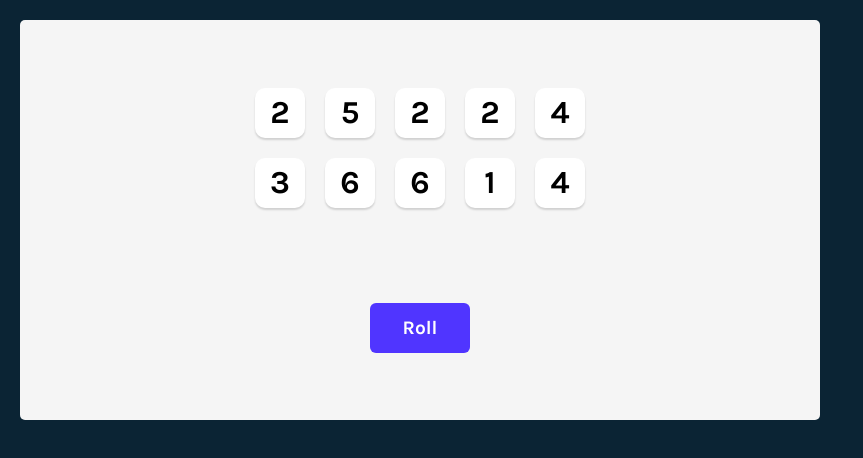
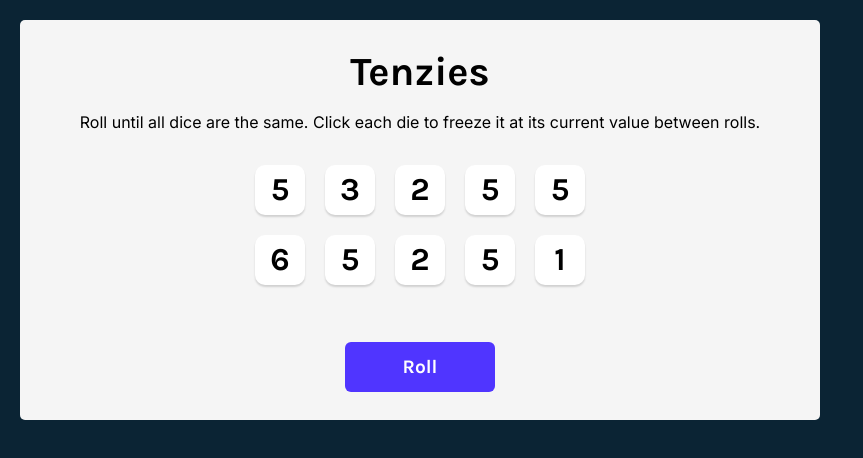
Before and after one commit to JacobYZ/tenzies-game, a React (Vite) app: page / in a window 1280 px wide. Shown: the top 458 px of the page, without its empty margins (0-863 px from the left). Built offline with nearby package versions, Linux system fonts and the light colour scheme.

Commit message:
Add react-confetti package and implement tenzies feature

```diff
--- a/package.json
+++ b/package.json
@@ -11,6 +11,7 @@
   },
   "dependencies": {
     "react": "^18.2.0",
+    "react-confetti": "^6.1.0",
     "react-dom": "^18.2.0"
   },
   "devDependencies": {
--- a/src/App.jsx
+++ b/src/App.jsx
@@ -1,49 +1,56 @@
 import React from "react";
+import Confetti from "react-confetti";
 import Die from "./components/Die";
 import { nanoid } from "nanoid";
 
 export default function App() {
   const [dice, setDice] = React.useState(allNewDice());
+  const [tenzies, setTenzies] = React.useState(false);
+
+  React.useEffect(() => {
+    const allHeld = dice.every((die) => die.isHeld);
+    const firstValue = dice[0].value;
+    const allSameValue = dice.every((die) => die.value === firstValue);
+    if (allHeld && allSameValue) {
+      setTenzies(true);
+    }
+  }, [dice]);
+
+  function generateNewDie() {
+    return {
+      value: Math.ceil(Math.random() * 6),
+      isHeld: false,
+      id: nanoid(),
+    };
+  }
 
   function allNewDice() {
     const newDice = [];
     for (let i = 0; i < 10; i++) {
-      newDice.push({
-        value: Math.ceil(Math.random() * 6),
-        isHeld: false,
-        id: nanoid(),
-      });
+      newDice.push(generateNewDie());
     }
     return newDice;
   }
 
   function rollDice() {
-    setDice(allNewDice());
+    if (!tenzies) {
+      setDice((oldDice) =>
+        oldDice.map((die) => {
+          return die.isHeld ? die : generateNewDie();
+        })
+      );
+    } else {
+      setTenzies(false);
+      setDice(allNewDice());
+    }
   }
 
-  /**
-   * Challenge: Update the `holdDice` function to flip
-   * the `isHeld` property on the object in the array
-   * that was clicked, based on the `id` prop passed
-   * into the function.
-   *
-   * Hint: as usual, there's > 1 way to accomplish this.
-   * I'll be using `dice.map()` and checking for the `id`
-   * of the die to determine which one to flip `isHeld` on,
-   * but you can do whichever way makes the most sense to you.
-   */
   function holdDice(id) {
-    setDice((prevDice) => {
-      return prevDice.map((die) => {
-        if (die.id === id) {
-          return {
-            ...die,
-            isHeld: !die.isHeld,
-          };
-        }
-        return die;
-      });
-    });
+    setDice((oldDice) =>
+      oldDice.map((die) => {
+        return die.id === id ? { ...die, isHeld: !die.isHeld } : die;
+      })
+    );
   }
 
   const diceElements = dice.map((die) => (
@@ -57,12 +64,18 @@
 
   return (
     <main>
+      {tenzies && <Confetti />}
+      <h1 className="title">Tenzies</h1>
+      <p className="instructions">
+        Roll until all dice are the same. Click each die to freeze it at its
+        current value between rolls.
+      </p>
       <div className="dice-container">{diceElements}</div>
       <button
         className="roll-dice"
         onClick={rollDice}
       >
-        Roll
+        {tenzies ? "New Game" : "Roll"}
       </button>
     </main>
   );
--- a/src/index.css
+++ b/src/index.css
@@ -21,10 +21,23 @@
   align-items: center;
 }
 
+.title {
+  font-size: 40px;
+  margin: 0;
+}
+
+.instructions {
+  font-family: "Inter", sans-serif;
+  font-weight: 400;
+  margin-top: 0;
+  text-align: center;
+}
+
 .dice-container {
   display: grid;
   grid-template: auto auto / repeat(5, 1fr);
   gap: 20px;
+  margin-bottom: 40px;
 }
 
 .die-face {
@@ -44,7 +57,7 @@
 
 .roll-dice {
   height: 50px;
-  width: 100px;
+  width: 150px;
   border: none;
   border-radius: 6px;
   background-color: #5035ff;
```
Also changed, not shown: 1 other file (tests, documents, lock files or other folders).
